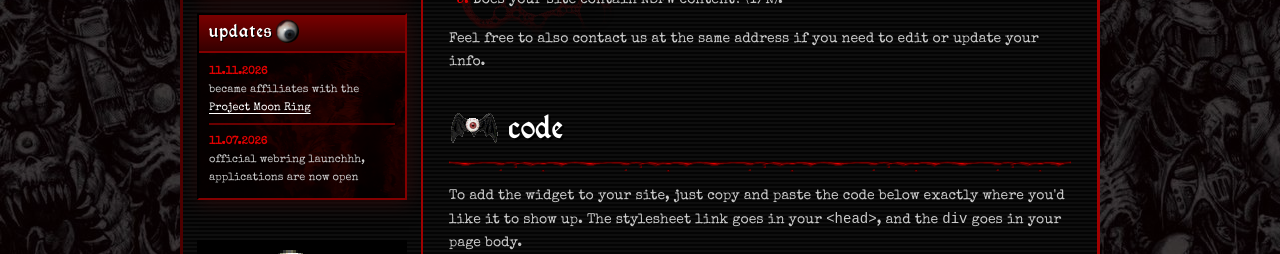
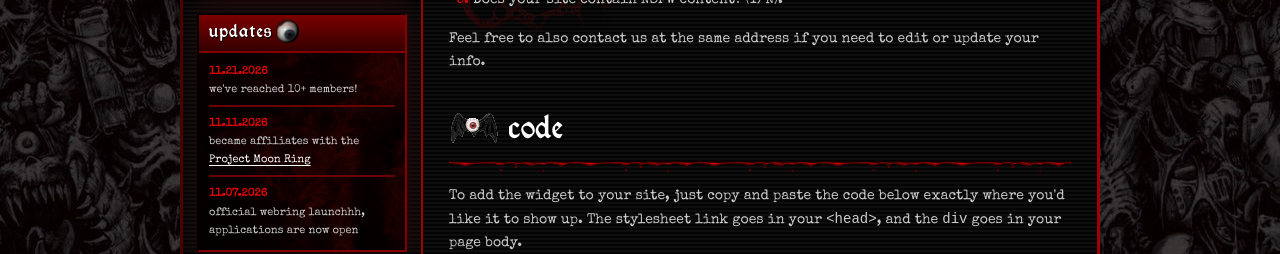
Before and after one commit to horrornomicon/horrornomicon, a plain HTML site: page public/index.html in a window 1280 px wide. Shown: the part 1188-1442 px from the top of the page. Drawn offline with nearby package versions, Linux system fonts and the light colour scheme; a web font is replaced by a local one.

Commit message:
add update to homepage

```diff
--- a/public/index.html
+++ b/public/index.html
@@ -133,6 +133,7 @@ alt="The Horrornomicon Webring"&gt;&lt;/a&gt;</pre>
         <h3>updates <img src="/images/icons/eyeballz.gif" width="30px" style="margin-top: -2px; position: absolute;" id="eyeballspin" draggable="false"></h3>
         <div class="in">
           <ul class="log">
+            <li><b>11.21.2026</b>we've reached 10+ members!</li>
             <li><b>11.11.2026</b>became affiliates with the <a href="https://lunarcorvus.com/webring/projectmoonring">Project Moon Ring</a></li>
             <li><b>11.07.2026</b>official webring launchhh, applications are now open</li>
           </ul>
```
